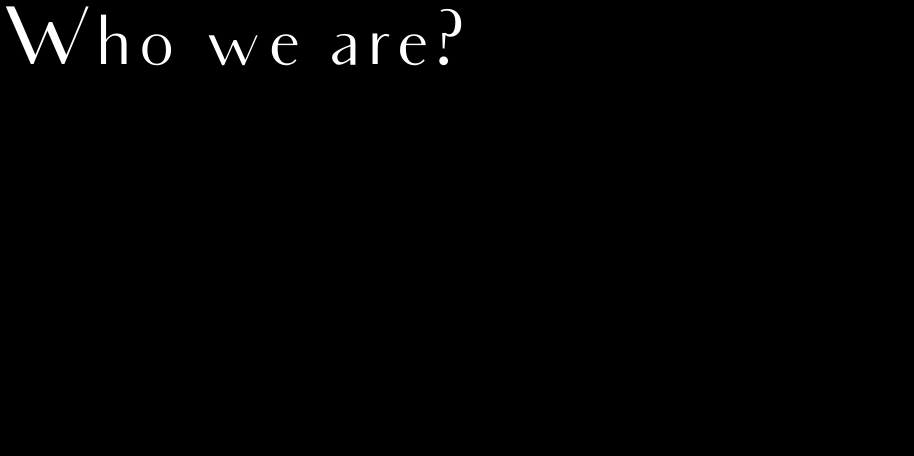
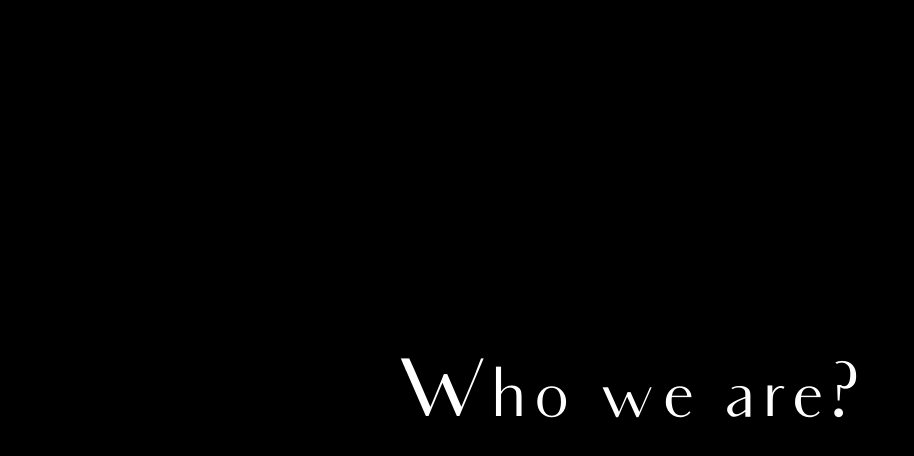
Before and after one commit to thetlwinlwin/portfolio, a React (Create React App) app: page / in a window 1280 px wide. Shown: the top 456 px of the page, without its empty margins (0-914 px from the left). Built offline with nearby package versions, Linux system fonts and the light colour scheme.

Commit message:
remove cursor effect in final text

```diff
--- a/src/components/home/home.jsx
+++ b/src/components/home/home.jsx
@@ -15,12 +15,14 @@ function HomePage() {
     }
 
     return (
-        <div className="center-div">
-            <span onClick={onClick}>
-                <SpanAnimation textMap={text} />
-            </span>
-            {isFinal ? <JumpToBtn /> : null}
-        </div>
+        <article className="home-article">
+            <div className='home-div'>
+                <span className='text-host' onClick={onClick}>
+                    <SpanAnimation textMap={text} isFinal={isFinal} />
+                </span>
+                {isFinal ? <JumpToBtn /> : null}
+            </div>
+        </article>
     );
 }
 export default HomePage;
--- a/src/components/home/text_animation.jsx
+++ b/src/components/home/text_animation.jsx
@@ -4,7 +4,7 @@ function SpanAnimation(props) {
     return (
         <>
             {Object.entries(props.textMap).map(([key, value]) => (
-                <span key={key} className="home-text">
+                <span key={key} className="home-text" style={props.isFinal ? { cursor: "context-menu" } : {}}>
                     {value + " "}
                 </span>
             ))}
```
